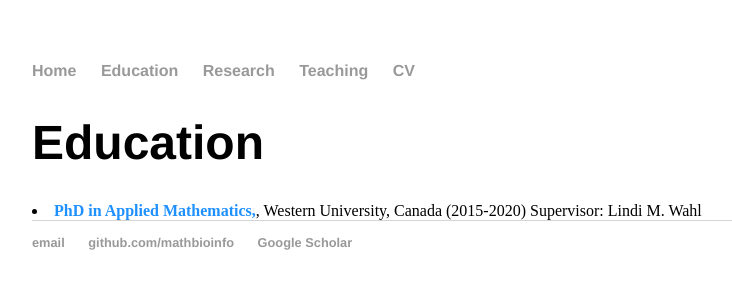
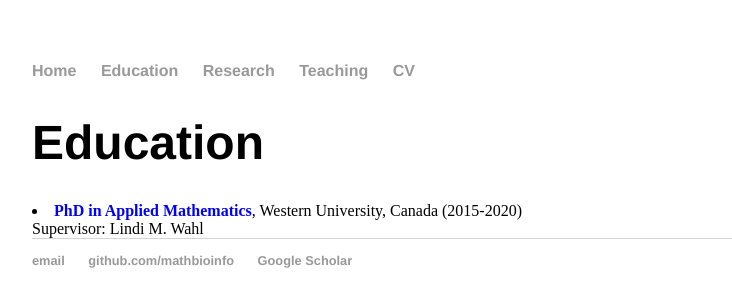
Before and after one commit to MathBioInfo/amjadkhan, a Jekyll site: the page built from Education/index.html, in a window 1280 px wide. Shown: the top 307 px of the page, without its empty margins (160-892 px from the left). Built offline with Jekyll 4.4.1, drawn with Linux system fonts in a browser that asks for light colours.

Commit message:
Update index.html

```diff
--- a/Education/index.html
+++ b/Education/index.html
@@ -6,8 +6,8 @@ title: About my education
 		<div class="Education">
 			<h1>Education</h1>
 			<link rel="stylesheet" type="text/css" href="css/main.css">
-			<li> <b style="color:DodgerBlue;"> PhD in Applied Mathematics,</b>,  Western University, Canada (2015-2020)
-                              Supervisor: Lindi M. Wahl
+			<li> <b style="color:blue;"> PhD in Applied Mathematics</b>,  Western University, Canada (2015-2020)
+                              <br> Supervisor: Lindi M. Wahl
 
 
 		</div>
```
